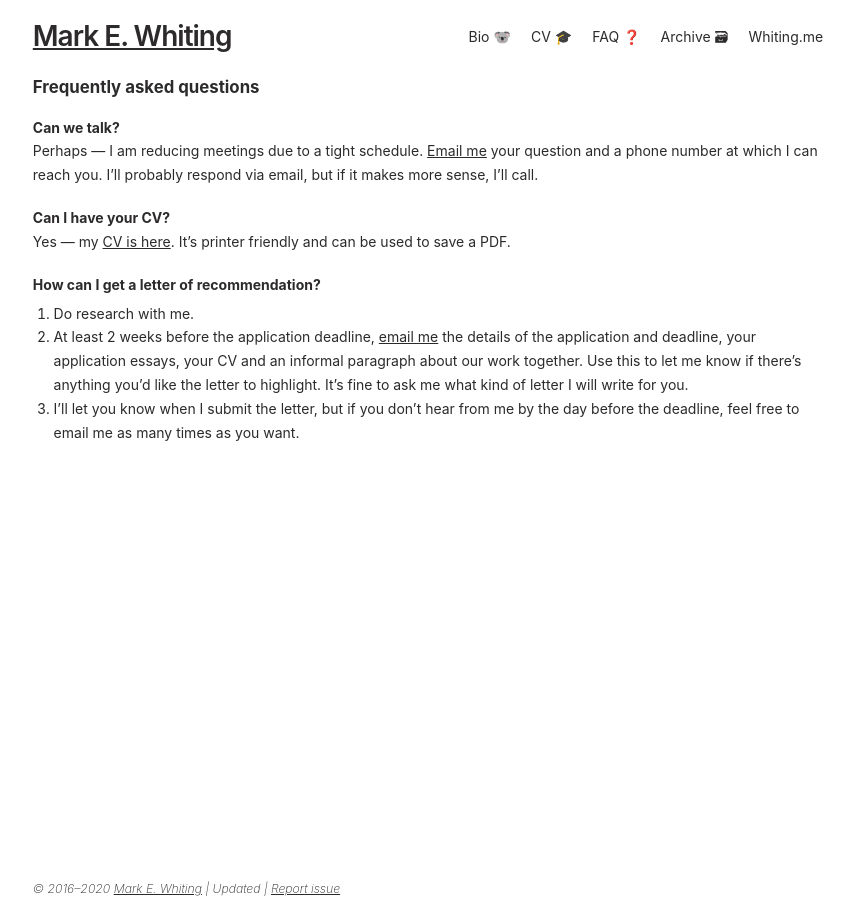
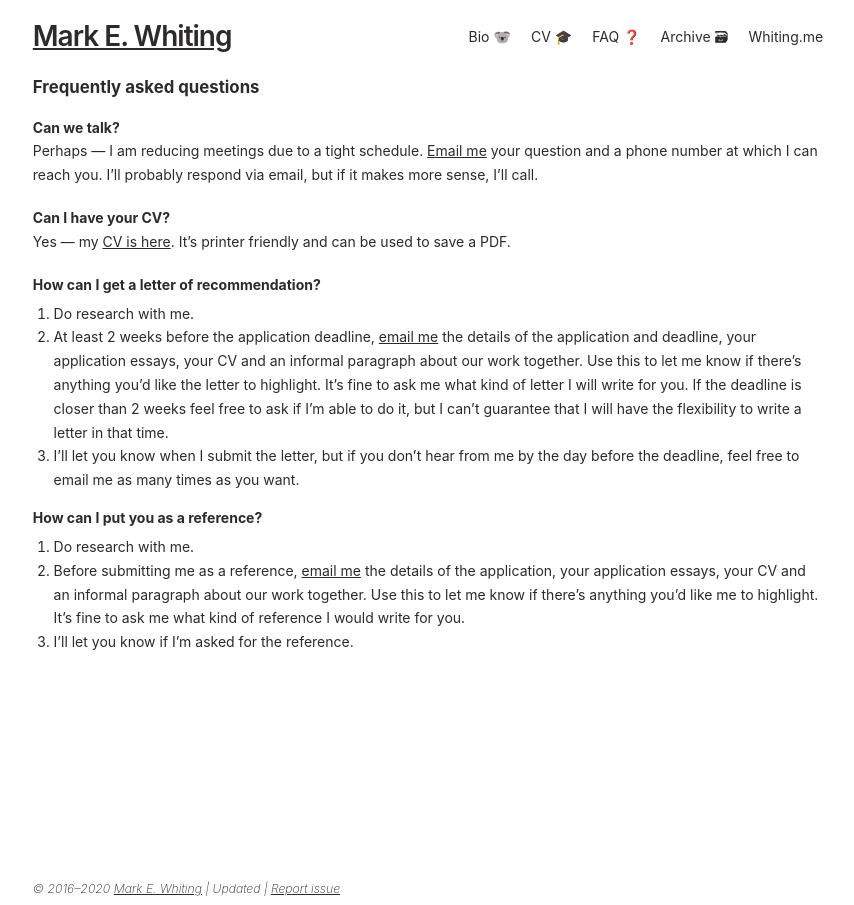
Before and after one commit to markwhiting/Whiting.me, a Jekyll site: the page built from faq.md, in a window 1280 px wide. Shown: the whole page, without its empty margins (212-1066 px from the left). Built offline with Jekyll 4.4.1, drawn with Linux system fonts in a browser that asks for light colours.

Commit message:
Added reference section

```diff
--- a/faq.md
+++ b/faq.md
@@ -14,7 +14,12 @@ Yes — my [CV is here](https://whiting.me/cv). It's printer friendly and can be
 
 ### How can I get a letter of recommendation?
 1. Do research with me.
-2. At least 2 weeks before the application deadline, [email me](mailto:mark@whiting.me?subject=Recommendation request) the details of the application and deadline, your application essays, your CV and an informal paragraph about our work together. Use this to let me know if there's anything you'd like the letter to highlight. It's fine to ask me what kind of letter I will write for you.
+2. At least 2 weeks before the application deadline, [email me](mailto:mark@whiting.me?subject=Recommendation request) the details of the application and deadline, your application essays, your CV and an informal paragraph about our work together. Use this to let me know if there's anything you'd like the letter to highlight. It's fine to ask me what kind of letter I will write for you. If the deadline is closer than 2 weeks feel free to ask if I'm able to do it, but I can't guarantee that I will have the flexibility to write a letter in that time.
 3. I'll let you know when I submit the letter, but if you don't hear from me by the day before the deadline, feel free to email me as many times as you want.
 
+### How can I put you as a reference?
+1. Do research with me.
+2. Before submitting me as a reference, [email me](mailto:mark@whiting.me?subject=Reference request) the details of the application, your application essays, your CV and an informal paragraph about our work together. Use this to let me know if there's anything you'd like me to highlight. It's fine to ask me what kind of reference I would write for you.
+3. I'll let you know if I'm asked for the reference.
+
 <!-- It's heavily inspired by sites from great people around the internet, especially [Scott Klemmer](https://d.ucsd.edu/srk/) and [Michael Bernstein](https://hci.stanford.edu/msb/). [Add an issue on Github](https://github.com/markwhiting/Whiting.me/issues/new) if you have a suggestion to improve it. -->
```
